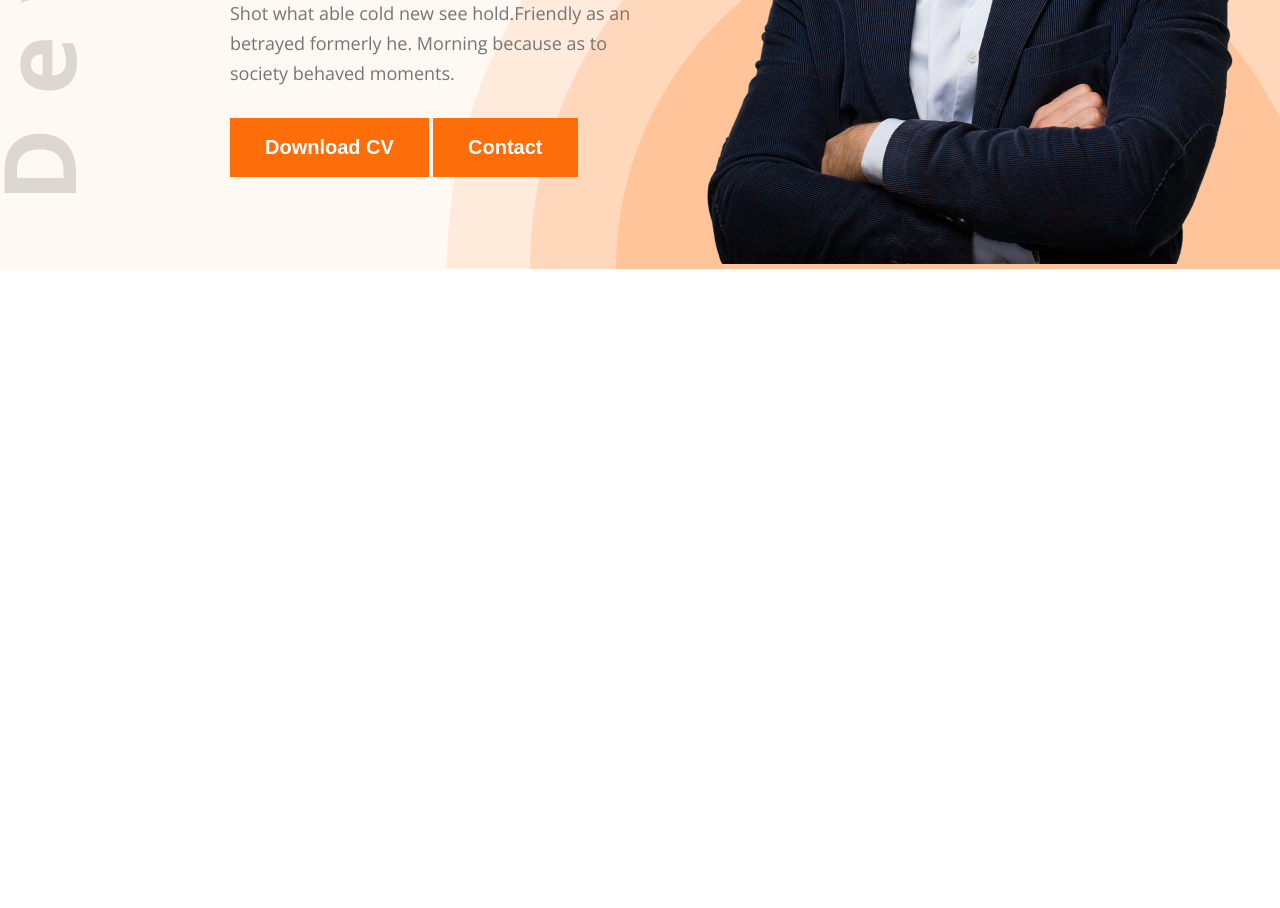
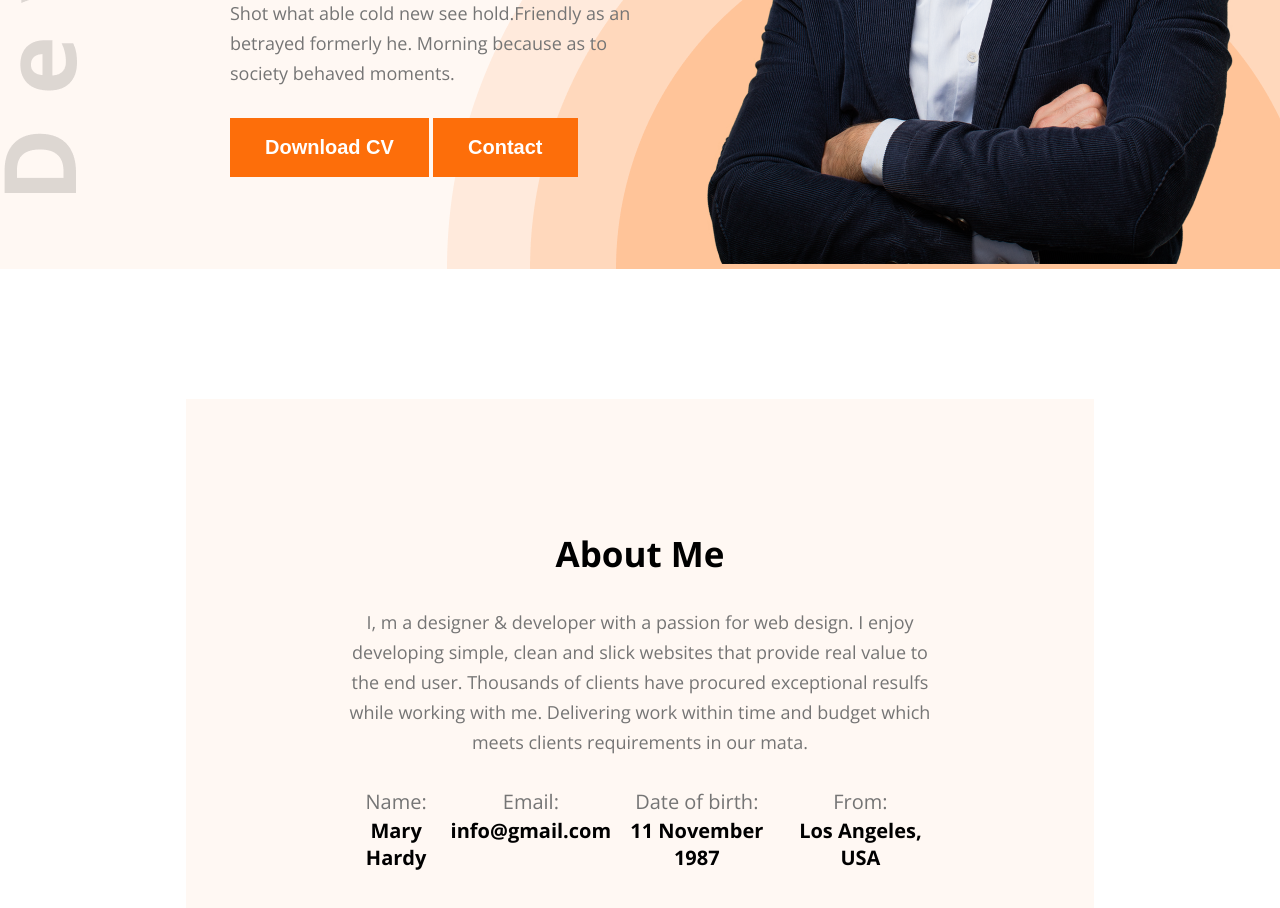
Before and after one commit to rasheduzzaman1978/day-5-hero-dev-code, a plain HTML site: page index.html in a window 1280 px wide. Shown: the part 570-1478 px from the top of the page. Before the commit the page ends 839 px from the top, so only its background shows below. Drawn offline with nearby package versions, Linux system fonts and the light colour scheme.

Commit message:
section designed according to figma

```diff
--- a/index.html
+++ b/index.html
@@ -39,5 +39,35 @@
           </div>
       </section>
     </header>
+
+    <section id="about">
+      <div class="about-container">
+        <div class="section-heading">
+          <h2>About Me</h2>
+          <p>I, m a designer & developer with a passion for web design. I enjoy developing simple, clean and slick websites that provide real value to the end user. Thousands of clients have procured exceptional resulfs while working with me. Delivering work within time and budget which meets clients requirements in our mata.</p>
+        </div>
+        <div class="about-info">
+          <div class="info-card">
+            <p>Name:</p>
+            <h4>Mary Hardy</h4>
+          </div>
+
+          <div class="info-card">
+            <p>Email:</p>
+            <h4>info@gmail.com</h4>
+          </div>
+
+          <div class="info-card">
+            <p>Date of birth:</p>
+            <h4>11 November 1987</h4>
+          </div>
+
+          <div class="info-card">
+            <p>From:</p>
+            <h4>Los Angeles, USA</h4>
+          </div>
+        </div>
+      </div>
+    </section>
 </body>
 </html>
--- a/styles/portfolio.css
+++ b/styles/portfolio.css
@@ -15,6 +15,26 @@
   cursor: pointer;
 }
 
+.section-heading {
+  max-width: 827px;
+  text-align: center;
+
+}
+
+.section-heading h2 {
+  font-size: 35px;
+  font-weight: bold;
+  margin-bottom: 30px;
+
+}
+
+.section-heading p {
+  font-size: 18px;
+  line-height: 30px;
+  margin-bottom: 30px;
+  color:#757575
+
+}
 
 .font-open-sans {
   font-family: "Open Sans", sans-serif;
@@ -100,3 +120,32 @@ nav .menu a {
   max-width: 585px;
   vertical-align: middle;
 }
+
+#about {
+  padding-top: 130px;
+}
+
+#about .about-container {
+  width: 71%;
+  max-width: 1140px;
+  margin: 0 auto;
+  text-align: center;
+  background-color: #FFF8F3;
+  padding: 131px 156px;
+
+}
+
+#about .about-container .about-info {
+  display: flex;
+  justify-content: space-around;
+}
+
+.about-info .info-card p {
+  font-size: 20px;
+  line-height: 30px;
+  color: #757575;
+}
+
+.about-info .info-card h4 {
+  font-size: 20px;
+}
```
